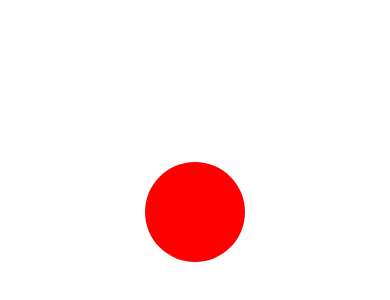
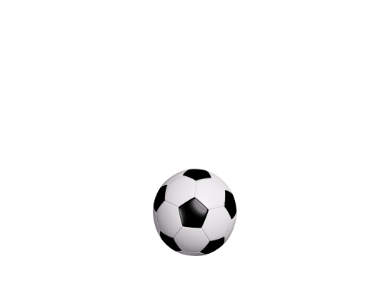
Before and after one commit to S0LEI1/Mobile_nang_cao, a React Native app in the folder LeVanNgoc_20022421/: screen / in a window 390 px wide. Shown: the part 210-510 px from the top of the page. Built offline with nearby package versions, Linux system fonts and the light colour scheme.

Commit message:
finish 3B

```diff
--- a/LeVanNgoc_20022421/App.js
+++ b/LeVanNgoc_20022421/App.js
@@ -7,6 +7,7 @@ import Cau2 from "./screen/cau2";
 import Cau2B from "./screen/cau2b";
 import Cau2C from "./screen/cau2c";
 import Cau3A from "./screen/cau3a";
+import Cau3B from "./screen/cau3b";
 
 export default function App() {
   return (
@@ -17,7 +18,8 @@ export default function App() {
       {/* <Cau2 /> */}
       {/* <Cau2B /> */}
       {/* <Cau2C /> */}
-      <Cau3A />
+      {/* <Cau3A /> */}
+      < Cau3B />
     </View>
   );
 }
--- /dev/null
+++ b/LeVanNgoc_20022421/screen/cau3b.js
@@ -0,0 +1,60 @@
+import { View, Text, Animated, PanResponder, Dimensions } from "react-native";
+import React, { useRef } from "react";
+
+const Cau3B = () => {
+  const position = useRef(new Animated.ValueXY()).current;
+  const width = Dimensions.get("window").width;
+  const panResponder = useRef(
+    PanResponder.create({
+      onStartShouldSetPanResponder: () => true,
+      onPanResponderMove: (evt, gesture) => {
+        position.setValue({
+          x: gesture.dx,
+          y: gesture.dy,
+        });
+      },
+      onPanResponderRelease: (evt, gesture) => {
+        if( gesture.dx > -width* 0.25){
+            swip()
+        }
+      },
+    })
+  ).current;
+  const swip = () =>{
+    Animated.spring(position,{
+        toValue:{
+            x: -width *10,
+            y:0
+        },
+        useNativeDriver:false
+    })
+  }
+  const reset = () => {
+    Animated.spring(position, {
+      toValue: { x: 0, y: 0 },
+      useNativeDriver: false,
+    }).start();
+  };
+  return (
+    <View>
+      <Animated.Image
+        {...panResponder.panHandlers}
+        source={require("../assets/ball.png")}
+        resizeMode={"stretch"}
+        style={{
+          transform: [
+            {
+              translateX: position.x,
+              translateY: position.y,
+            },
+          ],
+          width: 100,
+          height: 100,
+
+        }}
+      />
+    </View>
+  );
+};
+
+export default Cau3B;
```
Also changed, not shown: LeVanNgoc_20022421/assets/gold.jpg (added).
